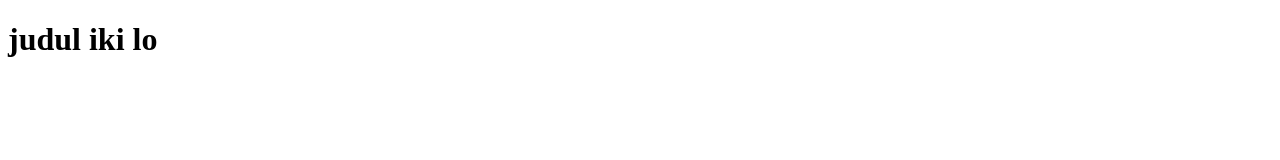
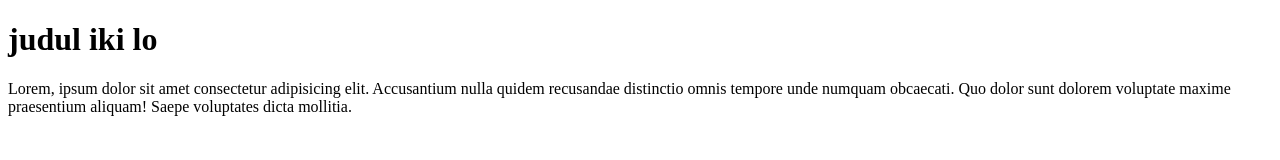
Before and after one commit to Warmax-L/git-tugas, a plain HTML site: page index.html in a window 1280 px wide. Drawn offline with Linux system fonts and the light colour scheme.

Commit message:
perubahan pertama di cabang

```diff
--- a/index.html
+++ b/index.html
@@ -9,5 +9,9 @@
   </head>
   <body>
     <h1>judul iki lo</h1>
+    <p>
+      Lorem, ipsum dolor sit amet consectetur adipisicing elit. Accusantium nulla quidem recusandae distinctio omnis tempore unde numquam obcaecati. Quo dolor sunt dolorem voluptate maxime praesentium aliquam! Saepe voluptates dicta
+      mollitia.
+    </p>
   </body>
 </html>
```
